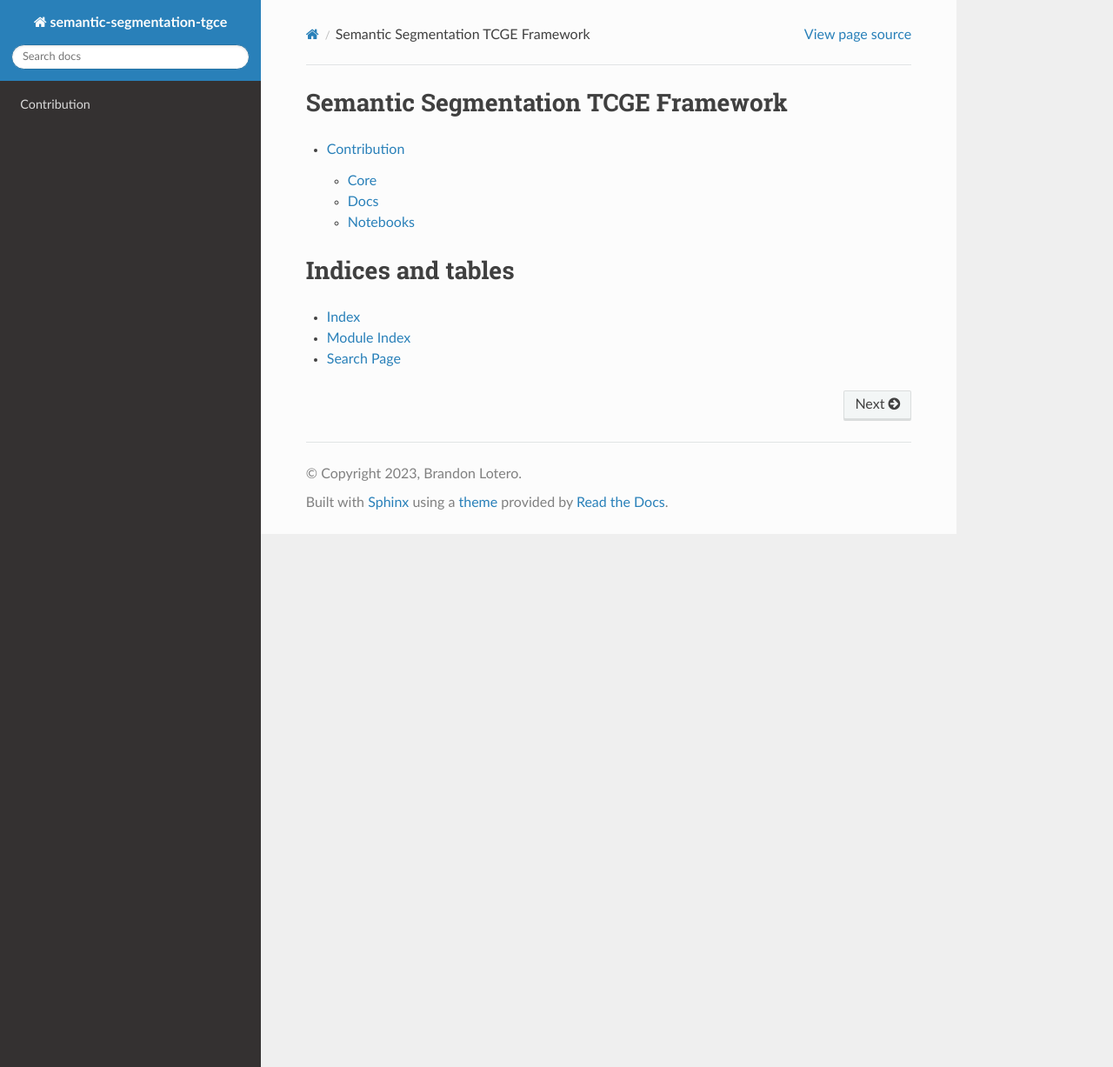
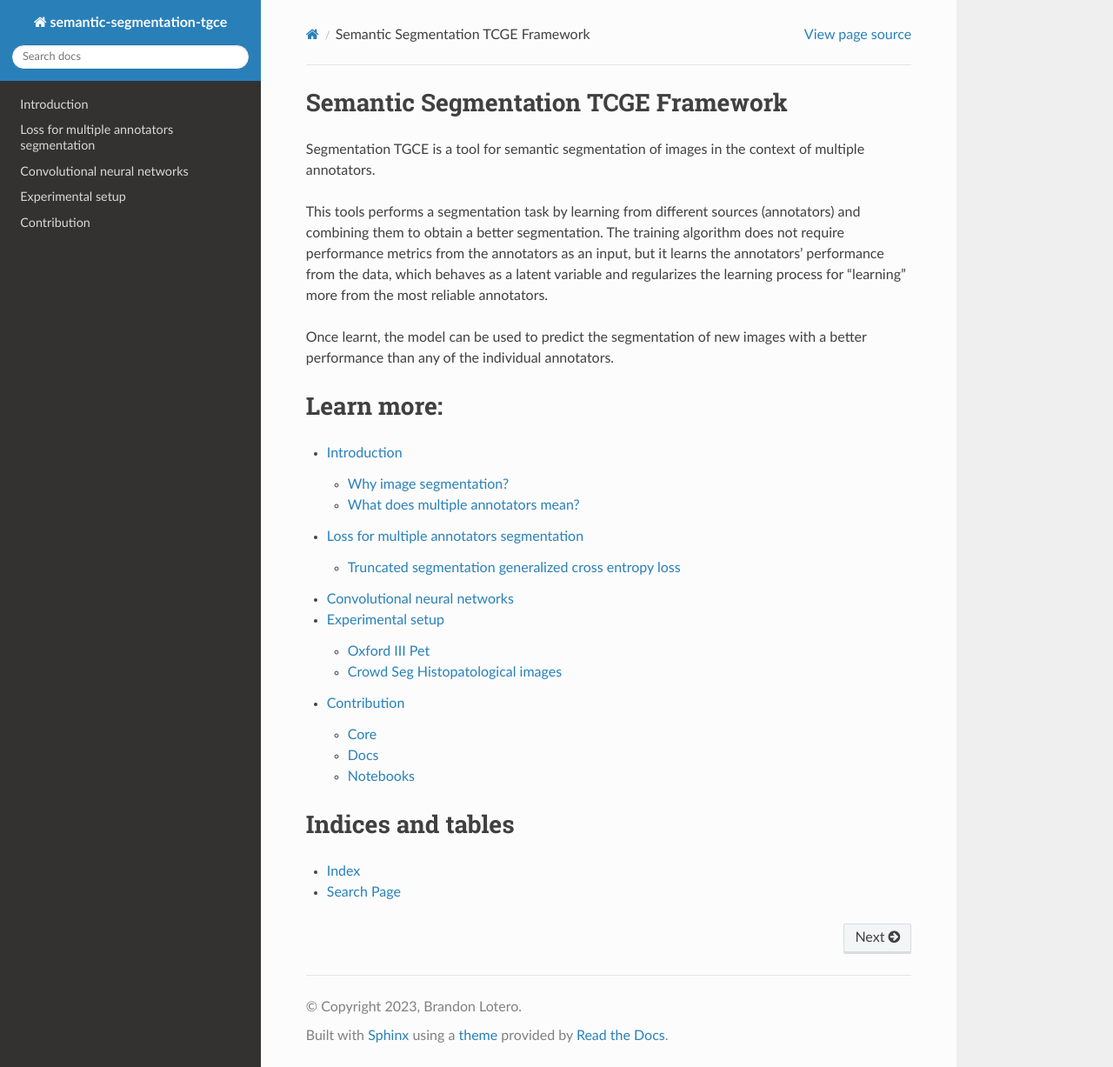
Before and after one commit to blotero/seg_tgce, a Sphinx documentation site: the page built from docs/source/index.rst, in a window 1280 px wide and 1227 px high. Shown: the whole window at 87% size. Built offline with Sphinx 7.4.7 and the Read the Docs theme 2.0.0, drawn with Linux system fonts in a browser that asks for light colours.

Commit message:
docs\feat: #48 docs on experiments
- initialized docs on experiments
- simplified notebooks by removing non required binary metadata
- further details on visualizing experimental details will be places in
  exp docs instead
- simplified readme file

```diff
--- a/docs/source/contribution.rst
+++ b/docs/source/contribution.rst
@@ -89,4 +89,4 @@ For setting up a local jupyter notebook, run the following (inside your venv):
 
     python -m ipykernel install --user --name=seg_tgce_env
 
-Then, open jupyter lab and select the created kern
+Then, open jupyter lab and select the created kernel.
--- /dev/null
+++ b/docs/source/elements/loss.rst
@@ -0,0 +1,60 @@
+Loss for multiple annotators segmentation
+=========================================
+
+
+In general, a loss function in the context of machine learning is a measure of how well
+a model is able to predict the expected outcome.
+
+In the context of image segmentation, the expected outcome is a binary mask
+that indicates the location of the object of interest in the image.
+The loss function is used to compare the predicted mask with the ground truth
+mask and calculate a measure of how well the predicted mask matches the
+ground truth mask.
+
+
+Truncated segmentation generalized cross entropy loss
+-----------------------------------------------------
+
+
+
+Given a $k$ class multiple annotators segmentation problem with a dataset like the following'
+
+.. math::
+
+    \mathbf X \in \mathbb{R}^{W \times H}, \{ \mathbf Y_r \in \{0,1\}^{W \times H \times K} \}_{r=1}^R; \;\; \mathbf {\hat Y} \in [0,1]^{W\times H \times K} = f(\mathbf X)
+
+The segmentation mask function will map input output as follows:
+
+.. math::
+
+    f: \mathbb  R ^{W\times H} \to [0,1]^{W\times H\times K}
+
+
+$\mathbf Y$ will satisfy the following condition for being a softmax-like representation:
+
+.. math::
+
+    \mathbf Y_r[w,h,:] \mathbf{1} ^ \top _ k = 1; \;\; w \in W, h \in H
+
+Now, let's suppose the existence of an annotators reliability map estimation $\Lambda_r; \; r \in R$;
+
+
+.. math::
+
+    \bigg\{ \Lambda_r (\mathbf X; \theta ) \in [0,1] ^{W\times H} \bigg\}_{r=1}^R
+
+Then, our $TGCE_{SS}$:
+
+
+.. math::
+
+    TGCE_{SS}(\mathbf{Y}_r,f(\mathbf X;\theta) | \mathbf{\Lambda}_r (\mathbf X;\theta)) =\mathbb E_{r} \left\{ \mathbb E_{w,h} \left\{ \Lambda_r (\mathbf X; \theta) \circ \mathbb E_k \bigg\{    \mathbf Y_r \circ \bigg( \frac{\mathbf 1 _{W\times H \times K} - f(\mathbf X;\theta) ^{\circ q }}{q} \bigg); k \in K  \bigg\}  + \\ \left(\mathbf 1 _{W \times H } - \Lambda _r (\mathbf X;\theta)\right) \circ \bigg(   \frac{\mathbf 1_{W\times H} - (\frac {1}{k} \mathbf 1_{W\times H})^{\circ q}}{q} \bigg); w \in W, h \in H \right\};r\in R\right\}
+
+
+Where $q \in (0,1)$
+
+Total Loss for a given batch holding $N$ samples:
+
+.. math::
+
+    \mathscr{L}\left(\mathbf{Y}_r[n],f(\mathbf X[n];\theta) | \mathbf{\Lambda}_r (\mathbf X[n];\theta)\right)  = \frac{1}{N} \sum_{n}^NTGCE_{SS}(\mathbf{Y}_r[n],f(\mathbf X[n];\theta) | \mathbf{\Lambda}_r (\mathbf X[n];\theta))
--- /dev/null
+++ b/docs/source/experiments.rst
@@ -0,0 +1,27 @@
+Experimental setup
+------------------
+
+We established several experiments for training and benchmarking our models,
+including the Oxford pet experiment and the histology images experiment.
+
+
+Oxford III Pet
+==============
+
+Our first experiment was elaborated on the Oxford-IIIT Pet Dataset.
+This dataset contains 37 classes of pets, with around 200 images per class.
+The dataset is divided into a training set and a test set.
+The training set contains 3680 images, and the test set contains 3669 images.
+The images are of different sizes and aspect ratios.
+The dataset is available at the following link:
+https://www.robots.ox.ac.uk/~vgg/data/pets/
+
+
+Crowd Seg Histopatological images
+=================================
+
+Our second experiment was elaborated on the CrowdSeg dataset, which consists of
+Triple Negative Breast Cancer images labeled by 20 medical students.
+
+This dataset fairly represents the original intention of the project, which is to
+provide a tool for pathologists to segment histopathological images.
--- a/docs/source/index.rst
+++ b/docs/source/index.rst
@@ -4,16 +4,36 @@
    contain the root `toctree` directive.
 
 Semantic Segmentation TCGE Framework
-======================================================
+====================================
+
+Segmentation TGCE is a tool for semantic segmentation of images in the context of
+multiple annotators.
+
+This tools performs a segmentation task by learning from different sources
+(annotators) and combining them to obtain a better segmentation.
+The training algorithm does not require performance metrics from the annotators as an
+input, but it learns the annotators' performance from the data, which behaves as a
+latent variable and regularizes the learning process for "learning" more
+from the most reliable annotators.
+
+
+Once learnt, the model can be used to predict the segmentation of new images with a
+better performance than any of the individual annotators.
+
+Learn more:
+===========
 
 .. toctree::
    :maxdepth: 2
 
+   introduction
+   elements/loss
+   elements/cnn
+   experiments
    contribution
 
 Indices and tables
 ==================
 
 * :ref:`genindex`
-* :ref:`modindex`
 * :ref:`search`
--- /dev/null
+++ b/docs/source/introduction.rst
@@ -0,0 +1,24 @@
+Introduction
+------------
+
+Why image segmentation?
+========================
+In machine learning, image segmentation is a computational process for obtaining
+a set of pixel-wise labels that identify the objects in an image. This process is
+used in many applications, such as medical imaging, autonomous driving, and image
+editing. The goal of image segmentation is to divide an image into regions that
+correspond to different objects or parts of objects.
+
+
+.. image:: resources/usual-segmentation.png
+  :width: 400
+  :alt: An example on how image segmentation resulting labels look like.
+
+
+What does multiple annotators mean?
+====================================
+In the context of image segmentation, multiple annotators refer to the situation where
+more than one person is responsible for labeling the images. This is a common situation
+in medical imaging, where the same image can be labeled by different experts. The goal of
+Segmentation TCGE is to combine the labels of multiple annotators to obtain a more accurate
+segmentation of the images.
```
Also changed, not shown: README.md (+0 -56 lines), docs/source/elements/cnn.rst (added, +9 -0 lines), docs/source/resources/usual-segmentation.png (added), docs/source/resources/yolo-segmentation.jpg (added), 2 other files.
